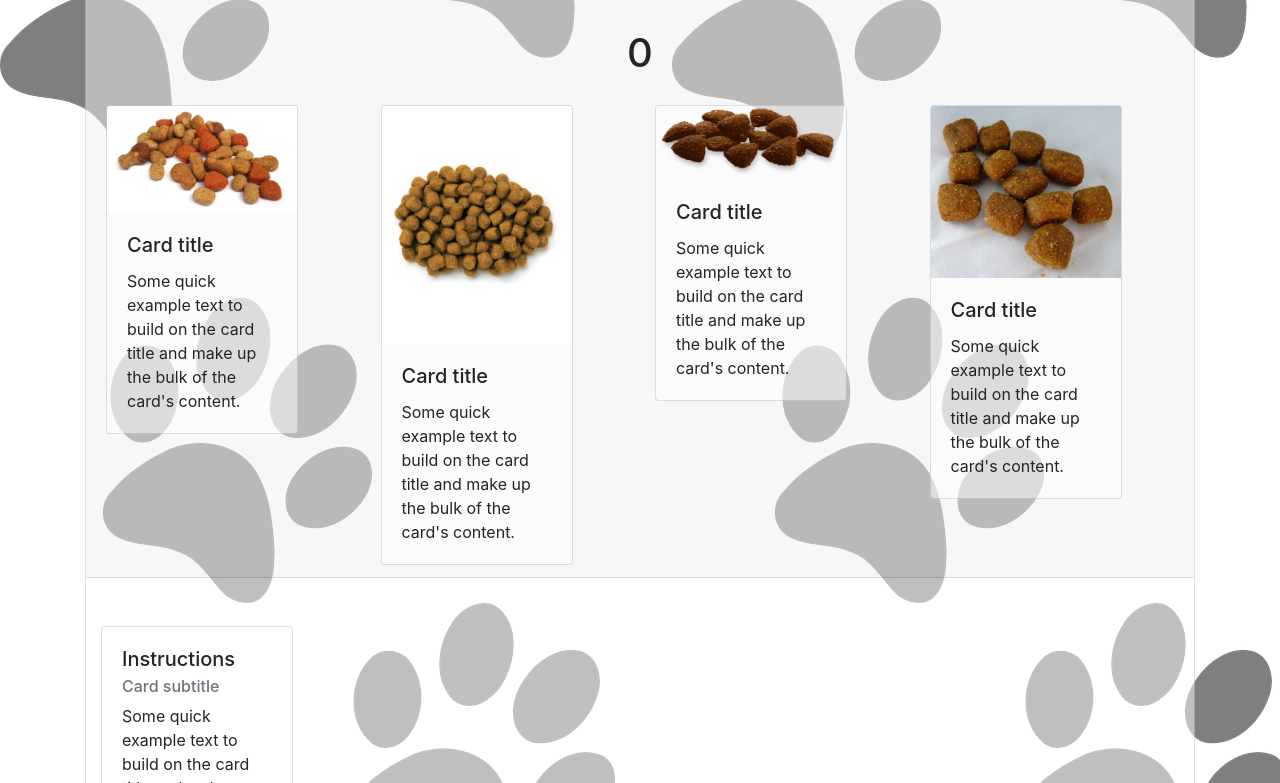
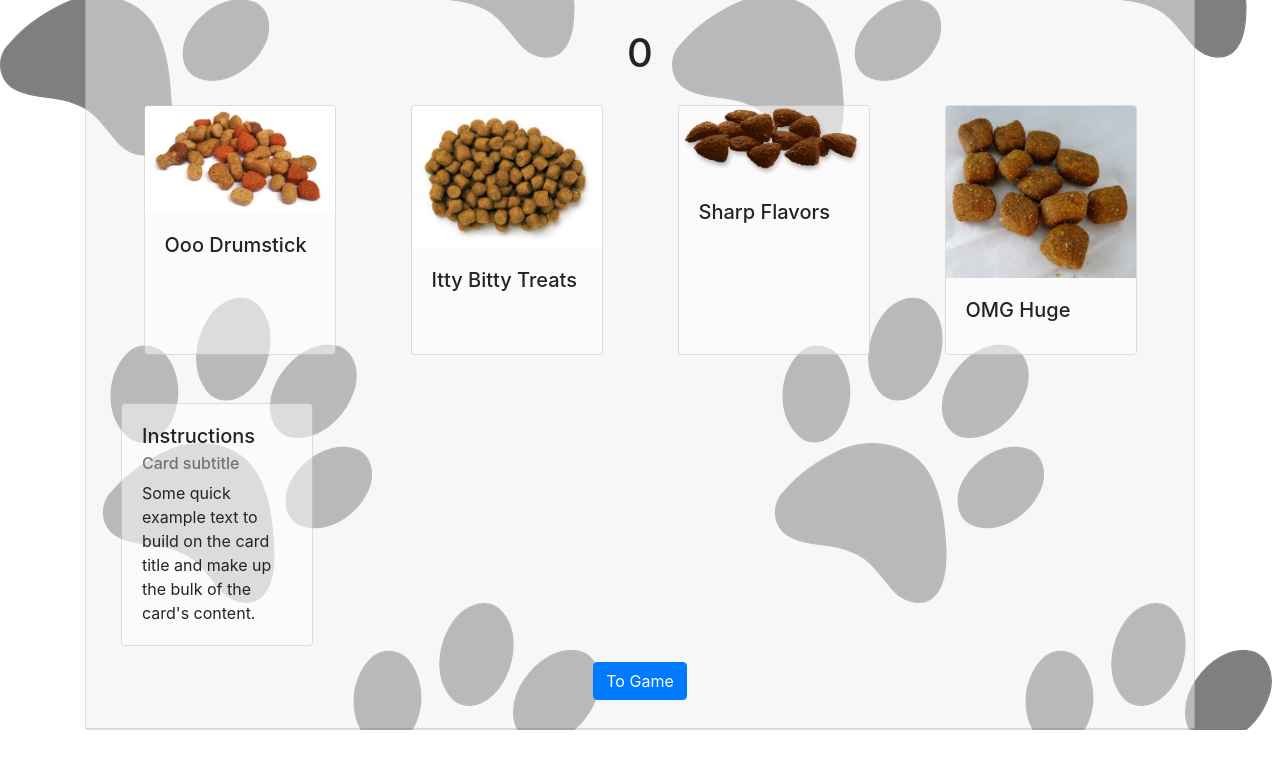
Before and after one commit to EricNg314/unit-4-game, a plain HTML site: page index.html in a window 1280 px wide. Shown: the part 677-1460 px from the top of the page. After the commit the page ends 1407 px from the top, so only its background shows below. Drawn offline with nearby package versions, Linux system fonts and the light colour scheme.

Commit message:
Removing description on kibbles, centering kibble cards, updating kibble card titles.

```diff
--- a/index.html
+++ b/index.html
@@ -69,48 +69,48 @@
                     <h1 id="user-pick">0</h1>
                 </div>
                 <!-- Game Buttons -->
-                <div class="row">
-                    <div class="col-md-3">
-                        <div class="card" style="width: 12rem;">
-                            <img id="button-1" class="card-img-top btn-choice" src="assets/images/kibbleImg1.jpg" alt="Card image cap">
+                <div class="row mx-auto">
+                    <!-- <div class="col-md-3"> -->
+                        <div class="card mx-auto" style="width: 12rem;">
+                            <img id="button-1" class="card-img-top btn-choice " src="assets/images/kibbleImg1.jpg" alt="Card image cap">
                             <div class="card-body">
-                                <h5 class="card-title">Card title</h5>
-                                <p class="card-text">Some quick example text to build on the card title and make up the bulk of the card's content.</p>
+                                <h5 class="card-title">Ooo Drumstick</h5>
+                                <!-- <p class="card-text">Some quick example text to build on the card title and make up the bulk of the card's content.</p> -->
                                 <!-- <a href="#" class="btn btn-primary">Go somewhere</a> -->
                             </div>
                         </div>
-                    </div>
-                    <div class="col-md-3">
-                        <div class="card" style="width: 12rem;">
-                            <img id="button-2" class="card-img-top btn-choice" src="assets/images/kibbleImg2.jpg" alt="Card image cap">
+                    <!-- </div> -->
+                    <!-- <div class="col-md-3"> -->
+                        <div class="card mx-auto" style="width: 12rem;">
+                            <img id="button-2" class="card-img-top btn-choice" src="assets/images/kibbleImg2_copy.jpg" alt="Card image cap">
                             <div class="card-body">
-                                <h5 class="card-title">Card title</h5>
-                                <p class="card-text">Some quick example text to build on the card title and make up the bulk of the card's content.</p>
+                                <h5 class="card-title">Itty Bitty Treats</h5>
+                                <!-- <p class="card-text">Some quick example text to build on the card title and make up the bulk of the card's content.</p> -->
                                 <!-- <a href="#" class="btn btn-primary">Go somewhere</a> -->
                             </div>
                         </div>
-                    </div>
-                    <div class="col-md-3">
-                        <div class="card" style="width: 12rem;">
+                    <!-- </div> -->
+                    <!-- <div class="col-md-3"> -->
+                        <div class="card mx-auto" style="width: 12rem;">
                             <img id="button-3" class="card-img-top btn-choice" src="assets/images/kibbleImg3.jpg" alt="Card image cap">
                             <div class="card-body">
-                                <h5 class="card-title">Card title</h5>
-                                <p class="card-text">Some quick example text to build on the card title and make up the bulk of the card's content.</p>
+                                <h5 class="card-title">Sharp Flavors</h5>
+                                <!-- <p class="card-text">Some quick example text to build on the card title and make up the bulk of the card's content.</p> -->
                                 <!-- <a href="#" class="btn btn-primary">Go somewhere</a> -->
                             </div>
                         </div>
-                    </div>
-                    <div class="col-md-3">
-                        <div class="card" style="width: 12rem;">
+                    <!-- </div> -->
+                    <!-- <div class="col-md-3"> -->
+                        <div class="card mx-auto" style="width: 12rem;">
                             <img id="button-4" class="card-img-top btn-choice" src="assets/images/kibbleImg4.jpg" alt="Card image cap">
                             <div class="card-body">
-                                <h5 class="card-title">Card title</h5>
-                                <p class="card-text">Some quick example text to build on the card title and make up the bulk of the card's content.</p>
+                                <h5 class="card-title">OMG Huge</h5>
+                                <!-- <p class="card-text">Some quick example text to build on the card title and make up the bulk of the card's content.</p> -->
                                 <!-- <a href="#" class="btn btn-primary">Go somewhere</a> -->
                             </div>
                         </div>
-                    </div>
-                </div>
+                    <!-- </div> -->
+                <!-- </div> -->
             </div>
 
             <!-- instructions -->
```
Also changed, not shown: assets/images/kibbleImg2_copy.jpg (added).
